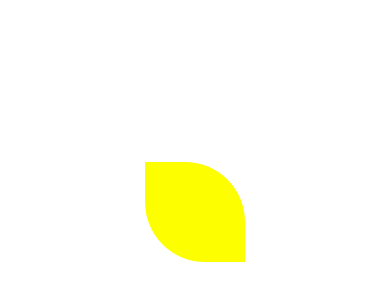
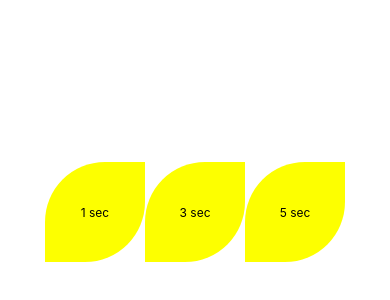
Before and after one commit to ahnniething/drag-animation, a React Native app: screen / in a window 390 px wide. Shown: the part 510-810 px from the top of the page. Built offline with nearby package versions, Linux system fonts and the light colour scheme.

Commit message:
#1 feat: add components with different animation duration

```diff
--- a/App.js
+++ b/App.js
@@ -1,46 +1,59 @@
 import React, { useEffect, useRef, useState } from "react";
 import styled from "styled-components/native";
-import { Animated, Easing, Pre, Pressable} from "react-native";
-
+import { Animated, Easing, Pre, Pressable, Te } from "react-native";
 
 const Container = styled.View`
   flex: 1;
+  flex-direction: row;
   justify-content: center;
   align-items: center;
 `;
 const Box = styled.View`
+  justify-content: center;
+`;
+
+const Text = styled.Text`
+  font-size: 12px;
+  align-self: center;
 `;
 
 const AnimatedBox = Animated.createAnimatedComponent(Box);
 
 export default function App() {
-
-
   const [up, setUp] = useState(false);
   const Y_POSITION = useRef(new Animated.Value(300)).current;
   const toggleUp = () => setUp((prev) => !prev);
-  const moveUp = () => {
+  const moveUp = (duration) => {
     Animated.timing(Y_POSITION, {
       toValue: up ? 300 : -300,
       useNativeDriver: false,
-      duration:3000,
+      duration: duration,
     }).start(toggleUp);
   };
-  const borderTopRightRadius = Y_POSITION.interpolate({
-    inputRange: [-300, 300],
-    outputRange: [120, 60],
-  });
+
   const height = Y_POSITION.interpolate({
     inputRange: [-300, 300],
-    outputRange: [60, 100],
+    outputRange: [50, 100],
   });
   const width = Y_POSITION.interpolate({
     inputRange: [-300, 300],
-    outputRange: [60, 100],
+    outputRange: [50, 100],
   });
   const borderBottomLeftRadius = Y_POSITION.interpolate({
     inputRange: [-300, 300],
-    outputRange: [180, 60],
+    outputRange: [120, 0],
+  });
+  const borderTopRightRadius = Y_POSITION.interpolate({
+    inputRange: [-300, 300],
+    outputRange: [180, 0],
+  });
+  const borderBottomRightRadius = Y_POSITION.interpolate({
+    inputRange: [-300, 300],
+    outputRange: [0, 60],
+  });
+  const borderTopLeftRadius = Y_POSITION.interpolate({
+    inputRange: [-300, 300],
+    outputRange: [0, 60],
   });
   const rotation = Y_POSITION.interpolate({
     inputRange: [-300, 300],
@@ -50,23 +63,48 @@ export default function App() {
     inputRange: [-300, 300],
     outputRange: ["rgb(156, 207, 19)", "rgb(253, 255, 0)"],
   });
+  const opacity = Y_POSITION.interpolate({
+    inputRange: [-300, -100, 100, 300],
+    outputRange: [1, 0, 0, 1],
+  });
   Y_POSITION.addListener(() => {
     console.log(rotation);
     console.log("Y VALUE:", Y_POSITION);
     console.log("rotation VALUE:", rotation);
     console.log("bgColor VALUE:", bgColor);
   });
+
+  const StyledAnimatedBox = (props) => {
+    return (
+      <Pressable
+        onPress={() => {
+          moveUp(props.second*1000);
+        }}
+      >
+        <AnimatedBox
+          style={{
+            height,
+            width,
+            borderTopRightRadius,
+            borderBottomLeftRadius,
+            borderBottomRightRadius,
+            borderTopLeftRadius,
+            backgroundColor: bgColor,
+            opacity,
+            transform: [{ rotateY: rotation }, { translateY: Y_POSITION }],
+          }}
+        >
+          <Text>{props.second} sec</Text>
+        </AnimatedBox>
+      </Pressable>
+    );
+  };
+
   return (
     <Container>
-      <Pressable onPress={moveUp}>
-        <AnimatedBox style={{
-          height,
-          width,
-          borderTopRightRadius,
-          borderBottomLeftRadius,
-          backgroundColor: bgColor,
-          transform: [{ rotateY: rotation},{translateY: Y_POSITION }] }} />
-      </Pressable>
+        <StyledAnimatedBox second={1}></StyledAnimatedBox>
+        <StyledAnimatedBox second={3}></StyledAnimatedBox>
+        <StyledAnimatedBox second={5}></StyledAnimatedBox>
     </Container>
   );
 }
```
